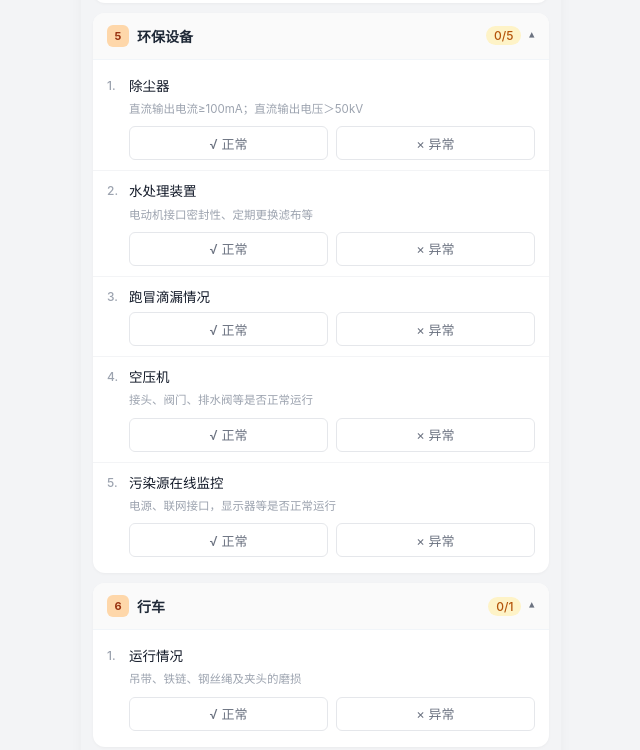
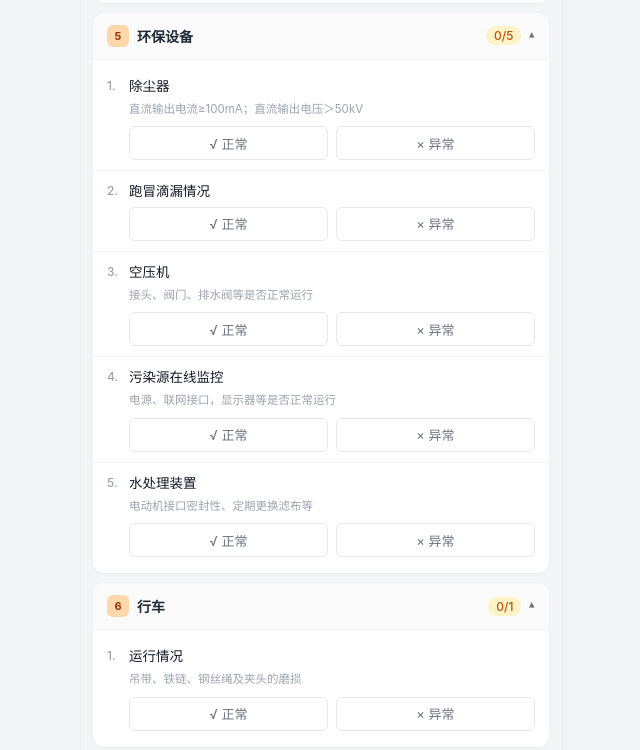
Before and after one commit to abcc783/h5-monthly-1779765426, a plain HTML site: page index.html in a window 1280 px wide. Shown: the part 2926-3676 px from the top of the page, without its empty margins (319-959 px from the left). Drawn offline with Linux system fonts and the light colour scheme.

Commit message:
环保设备顺序按 xlsx：除尘器→跑冒滴漏→空压机→污染源→水处理装置

```diff
--- a/index.html
+++ b/index.html
@@ -154,10 +154,10 @@ const DATA = [
   ]},
   {cat:"环保设备", items:[
     {content:"除尘器", std:"直流输出电流≥100mA；直流输出电压＞50kV"},
-    {content:"水处理装置", std:"电动机接口密封性、定期更换滤布等"},
     {content:"跑冒滴漏情况", std:""},
     {content:"空压机", std:"接头、阀门、排水阀等是否正常运行"},
-    {content:"污染源在线监控", std:"电源、联网接口，显示器等是否正常运行"}
+    {content:"污染源在线监控", std:"电源、联网接口，显示器等是否正常运行"},
+    {content:"水处理装置", std:"电动机接口密封性、定期更换滤布等"}
   ]},
   {cat:"行车", items:[
     {content:"运行情况", std:"吊带、铁链、钢丝绳及夹头的磨损"}
```
